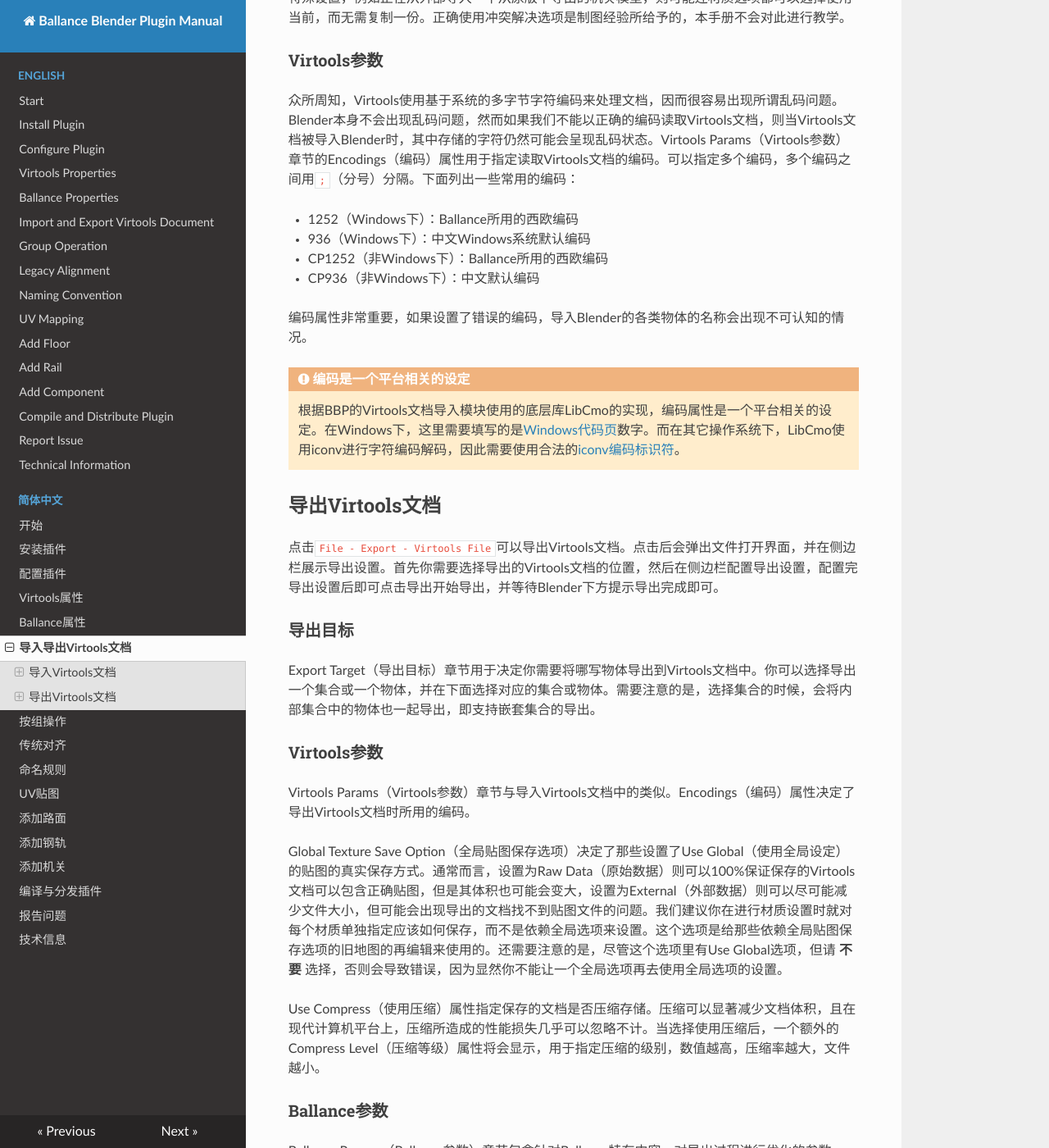
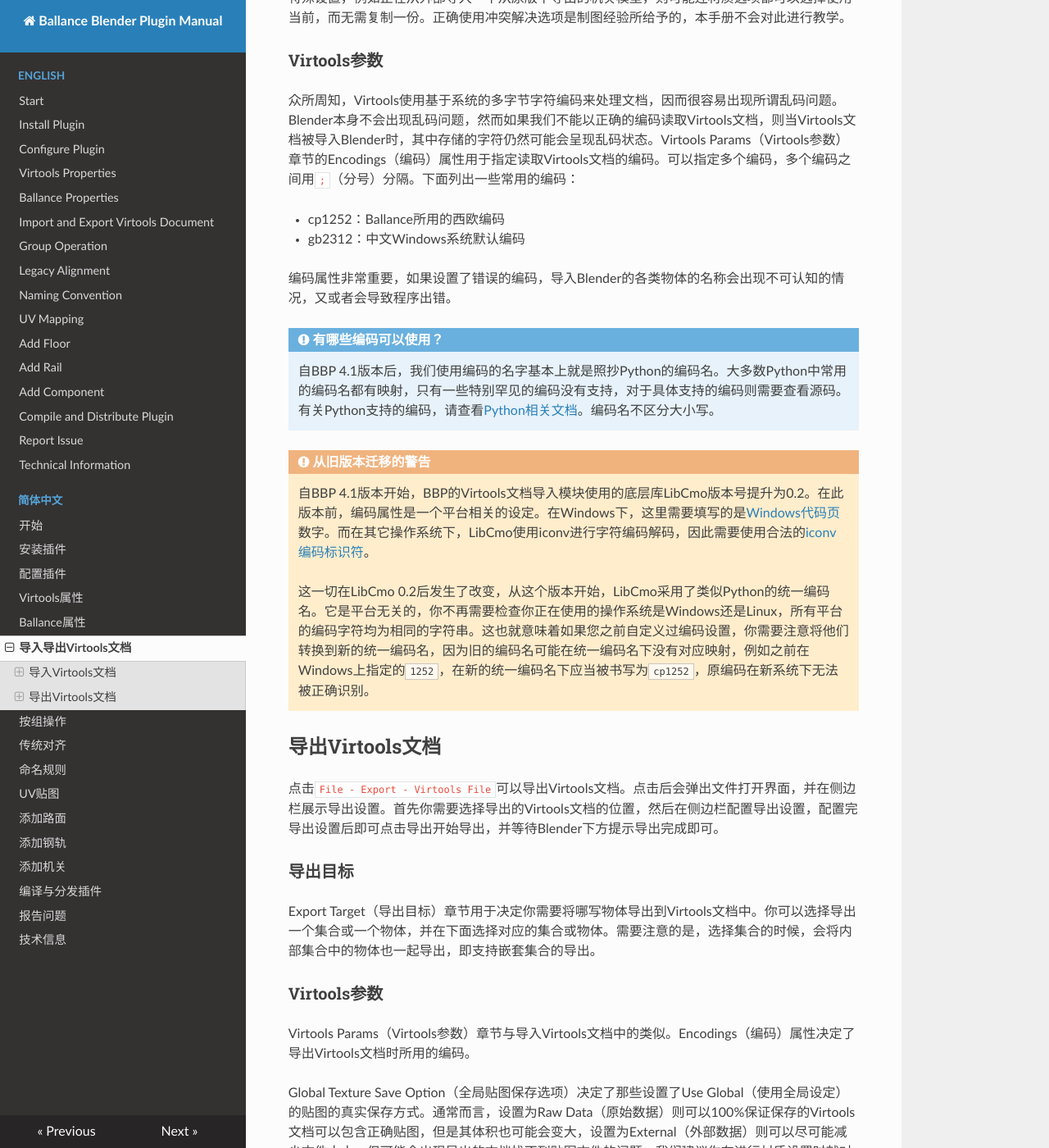
Before and after one commit to yyc12345/BallanceBlenderHelper, an MkDocs documentation site: the page built from docs/docs/zh-cn/import-export-virtools.md, in a window 1280 px wide and 1400 px high, scrolled down 881 px. Shown: the whole window at 82% size. Built offline with MkDocs 1.6.1, drawn with Linux system fonts in a browser that asks for light colours; nearby versions of some CDN libraries.

Commit message:
doc: modify document to mark changes
- add universal encoding infos in documentation.
- bump up version to 4.1 for release.

```diff
--- a/docs/docs/zh-cn/import-export-virtools.md
+++ b/docs/docs/zh-cn/import-export-virtools.md
@@ -20,15 +20,18 @@
 
 众所周知，Virtools使用基于系统的多字节字符编码来处理文档，因而很容易出现所谓乱码问题。Blender本身不会出现乱码问题，然而如果我们不能以正确的编码读取Virtools文档，则当Virtools文档被导入Blender时，其中存储的字符仍然可能会呈现乱码状态。Virtools Params（Virtools参数）章节的Encodings（编码）属性用于指定读取Virtools文档的编码。可以指定多个编码，多个编码之间用`;`（分号）分隔。下面列出一些常用的编码：
 
-* 1252（Windows下）：Ballance所用的西欧编码
-* 936（Windows下）：中文Windows系统默认编码
-* CP1252（非Windows下）：Ballance所用的西欧编码
-* CP936（非Windows下）：中文默认编码
+* cp1252：Ballance所用的西欧编码
+* gb2312：中文Windows系统默认编码
 
-编码属性非常重要，如果设置了错误的编码，导入Blender的各类物体的名称会出现不可认知的情况。
+编码属性非常重要，如果设置了错误的编码，导入Blender的各类物体的名称会出现不可认知的情况，又或者会导致程序出错。
 
-!!! warning "编码是一个平台相关的设定"
-    根据BBP的Virtools文档导入模块使用的底层库LibCmo的实现，编码属性是一个平台相关的设定。在Windows下，这里需要填写的是[Windows代码页](https://learn.microsoft.com/en-us/windows/win32/intl/code-page-identifiers)数字。而在其它操作系统下，LibCmo使用iconv进行字符编码解码，因此需要使用合法的[iconv编码标识符](https://www.gnu.org/software/libiconv/)。
+!!! info "有哪些编码可以使用？"
+    自BBP 4.1版本后，我们使用编码的名字基本上就是照抄Python的编码名。大多数Python中常用的编码名都有映射，只有一些特别罕见的编码没有支持，对于具体支持的编码则需要查看源码。有关Python支持的编码，请查看[Python相关文档](https://docs.python.org/3/library/codecs.html#standard-encodings)。编码名不区分大小写。
+
+!!! warning "从旧版本迁移的警告"
+    自BBP 4.1版本开始，BBP的Virtools文档导入模块使用的底层库LibCmo版本号提升为0.2。在此版本前，编码属性是一个平台相关的设定。在Windows下，这里需要填写的是[Windows代码页](https://learn.microsoft.com/en-us/windows/win32/intl/code-page-identifiers)数字。而在其它操作系统下，LibCmo使用iconv进行字符编码解码，因此需要使用合法的[iconv编码标识符](https://www.gnu.org/software/libiconv/)。
+
+    这一切在LibCmo 0.2后发生了改变，从这个版本开始，LibCmo采用了类似Python的统一编码名。它是平台无关的，你不再需要检查你正在使用的操作系统是Windows还是Linux，所有平台的编码字符均为相同的字符串。这也就意味着如果您之前自定义过编码设置，你需要注意将他们转换到新的统一编码名，因为旧的编码名可能在统一编码名下没有对应映射，例如之前在Windows上指定的`1252`，在新的统一编码名下应当被书写为`cp1252`，原编码在新系统下无法被正确识别。
 
 ## 导出Virtools文档
 
```
Also changed, not shown: docs/docs/en/import-export-virtools.md (+10 -7 lines), 1 other file.
